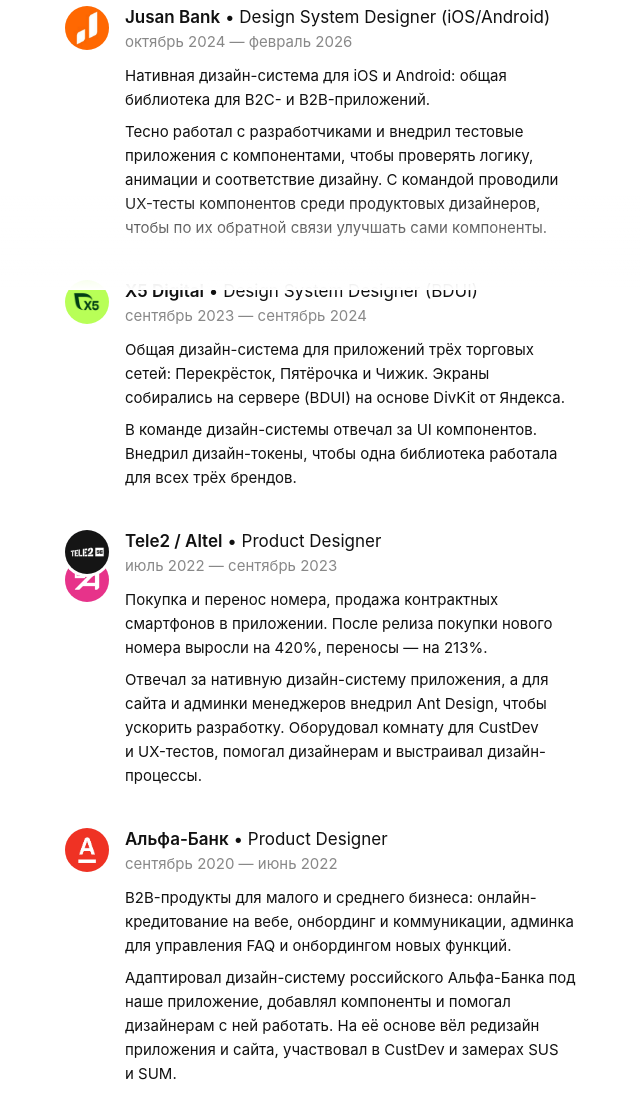
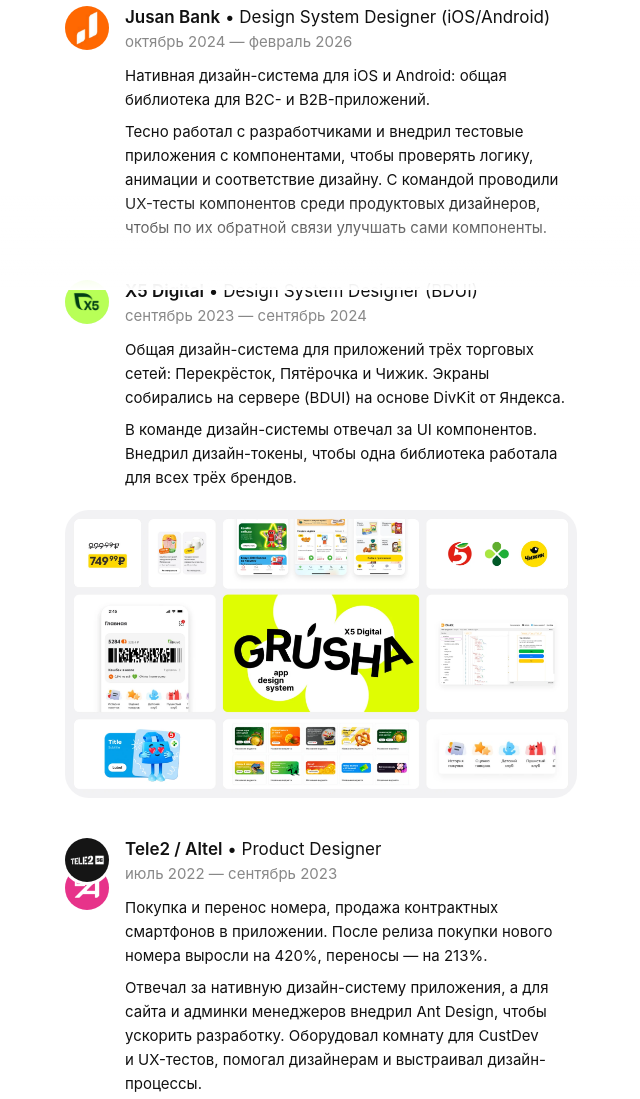
Before and after one commit to shimkayev/shimkayev.com, a plain HTML site: page about.html in a window 1280 px wide. Shown: the part 510-1609 px from the top of the page, without its empty margins (319-959 px from the left). Drawn offline with Linux system fonts and the light colour scheme.

Commit message:
About: add X5 Digital design system image under the job
Co-Authored-By: Claude Opus 5.5 <noreply@anthropic.com>

```diff
--- a/about.html
+++ b/about.html
@@ -4,7 +4,7 @@
   <meta charset="utf-8">
   <meta name="viewport" content="width=device-width, initial-scale=1">
   <title>Обо мне — Аман</title>
-  <link rel="stylesheet" href="style.css?v=128">
+  <link rel="stylesheet" href="style.css?v=129">
   <!-- Прячем элементы до анимации появления и сразу применяем сохранённую тему, чтобы не было мигания -->
   <script>
     (function () {
@@ -110,6 +110,9 @@
               <p>В&nbsp;команде дизайн-системы отвечал за&nbsp;UI&nbsp;компонентов. Внедрил дизайн-токены, чтобы одна библиотека работала для всех трёх брендов.</p>
             </div>
           </div>
+          <figure class="job__media">
+            <img draggable="false" src="images/x5-digital.webp" alt="Дизайн-система Grusha от X5 Digital: компоненты, виджеты и экраны приложений Пятёрочки, Перекрёстка и Чижика, DivKit" width="2000" height="1126" loading="lazy">
+          </figure>
         </li>
 
         <li class="job" data-reveal>
--- a/style.css
+++ b/style.css
@@ -508,9 +508,13 @@ body::before {
 
 .job {
   display: flex;
+  flex-wrap: wrap; /* чтобы картинка .job__media встала отдельной строкой на всю ширину */
   align-items: flex-start;
   gap: 16px;
 }
+/* картинка проекта под местом работы — на всю ширину контейнера */
+.job__media { flex-basis: 100%; margin: 4px 0 0; }
+.job__media img { display: block; width: 100%; height: auto; border-radius: 24px; }
 
 /* логотип компании: круг; пока нет картинки — первая буква */
 .job__logo {
```
Also changed, not shown: abusiness.html (+1 -1 lines), index.html (+1 -1 lines), images/x5-digital.webp (added).
